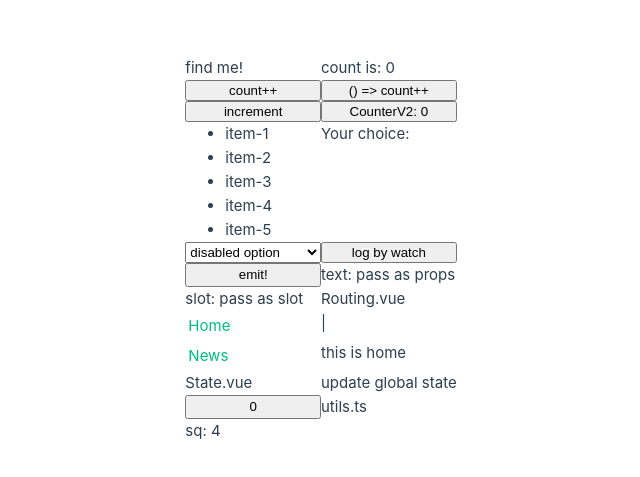
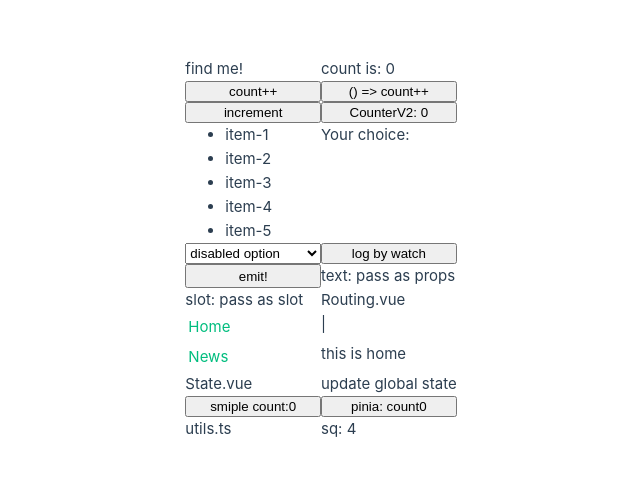
Before and after one commit to kitta65/poc-vue, a Vue app: page / in a window 1280 px wide. Shown: the part 151-628 px from the top of the page, without its empty margins (319-959 px from the left). Built offline with nearby package versions, Linux system fonts and the light colour scheme; the HTML template or start-up script is replaced by a standard one.

Commit message:
use pinia

```diff
--- a/src/components/State.vue
+++ b/src/components/State.vue
@@ -1,12 +1,15 @@
 <script setup lang="ts">
-import { useSimpleCounter } from "@/stores/state";
-const { count, increment } = useSimpleCounter();
+import { useSimpleCountStore, usePiniaCountStore } from "@/stores/state";
+const { count, increment } = useSimpleCountStore();
+const piniaStore = usePiniaCountStore();
+piniaStore.$onAction(({ name }) => console.log(`${name} is executed`));
 </script>
 
 <template>
   <p>update global state</p>
   <!-- call function explicitly (do not remove `()`) -->
-  <button @click="increment()">
-    {{ count }}
+  <button @click="increment()">smiple count:{{ count }}</button>
+  <button @click="piniaStore.increment()">
+    pinia: count{{ piniaStore.count }}
   </button>
 </template>
--- a/src/stores/state.ts
+++ b/src/stores/state.ts
@@ -6,16 +6,16 @@ function globalIncrement() {
   globalCount.value++;
 }
 
-export function useSimpleCounter() {
+export function useSimpleCountStore() {
   return { count: globalCount, increment: globalIncrement };
 }
 
-export const useCounterStore = defineStore("counter", () => {
+export const usePiniaCountStore = defineStore("counter", () => {
   const count = ref(0);
-  const doubleCount = computed(() => count.value * 2);
+
   function increment() {
     count.value++;
   }
 
-  return { count, doubleCount, increment };
+  return { count, increment };
 });
```
